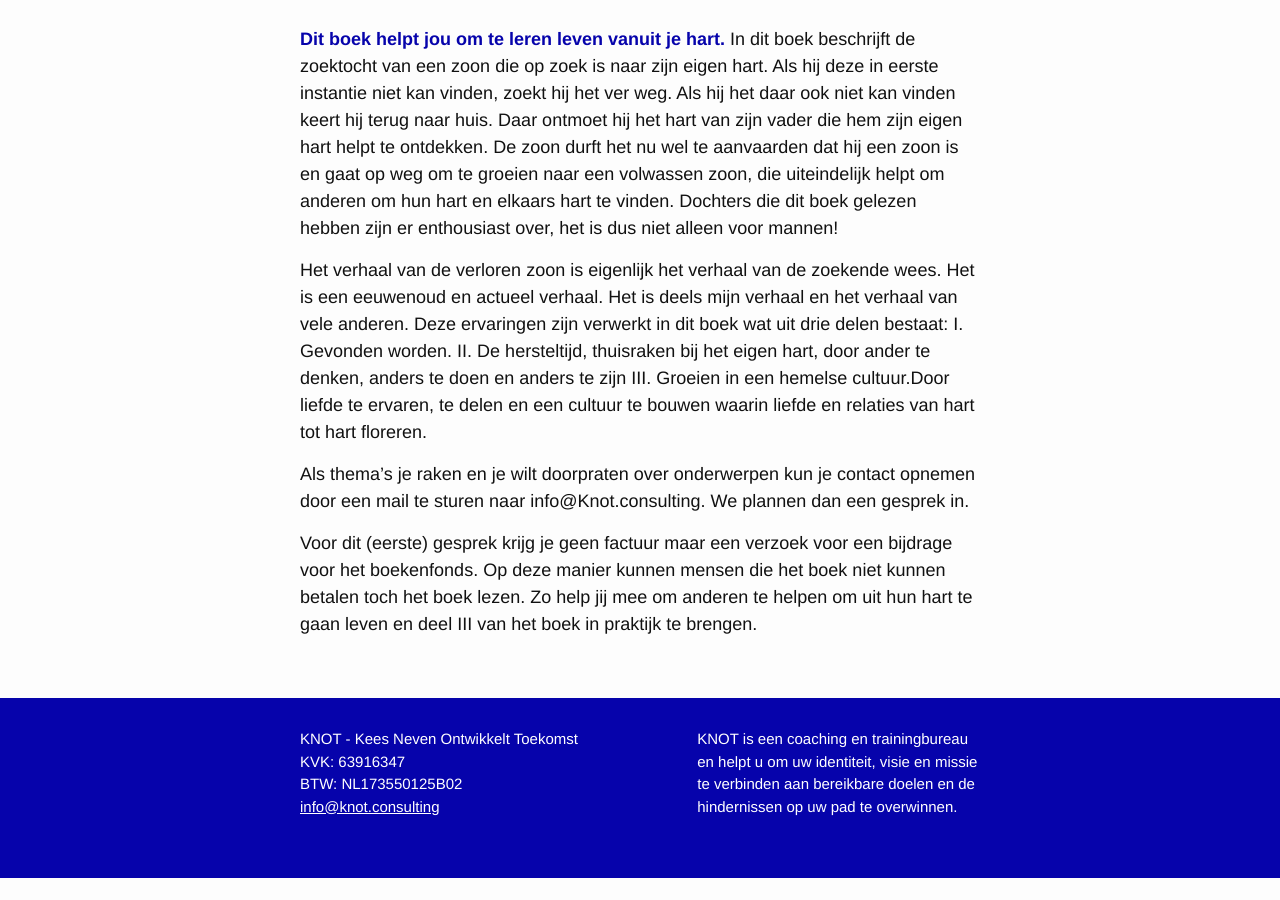
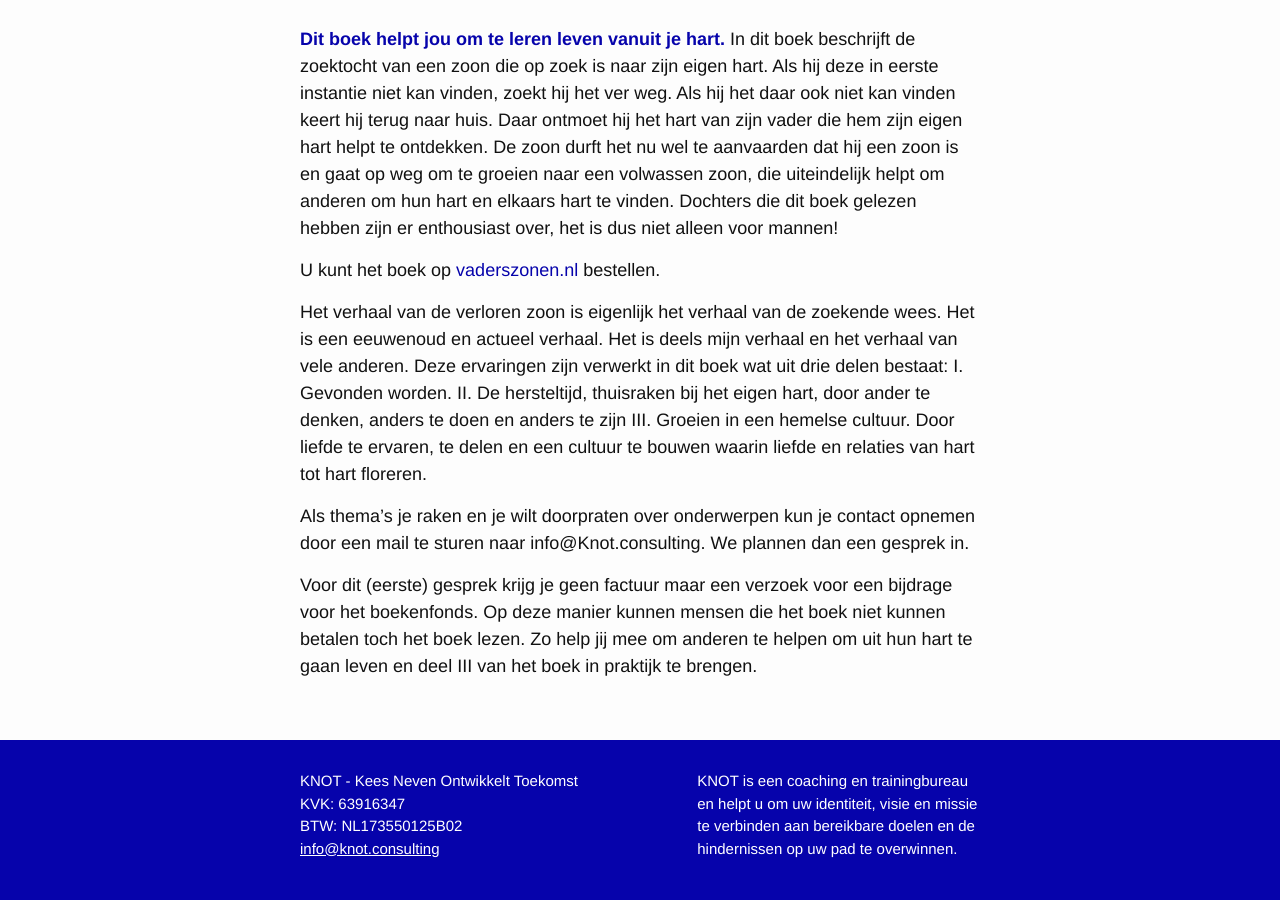
Before and after one commit to keesneven/keesneven.github.io, a Jekyll site: the page built from d_consulting.md, in a window 1280 px wide and 900 px high, scrolled down 647 px. Built offline with Jekyll 4.4.1, drawn with Linux system fonts in a browser that asks for light colours; nearby versions of some CDN libraries; before the commit the page ends 1525 px from its top, so only the background shows below that.

Commit message:
Voeg link naar boek toe

```diff
--- a/d_consulting.md
+++ b/d_consulting.md
@@ -8,10 +8,12 @@ img-path: /assets/img/bg5.jpg
 **Dit boek helpt jou om te leren leven vanuit je hart.**
 In dit boek beschrijft de zoektocht van een zoon die op zoek is naar zijn eigen hart. Als hij deze in eerste instantie niet kan vinden, zoekt hij het ver weg. Als hij het daar ook niet kan vinden keert hij terug naar huis. Daar ontmoet hij het hart van zijn vader die hem zijn eigen hart helpt te ontdekken. De zoon durft het nu wel te aanvaarden dat hij een zoon is en gaat op weg om te groeien naar een volwassen zoon, die uiteindelijk helpt om anderen om hun hart en elkaars hart te vinden. Dochters die dit boek gelezen hebben zijn er enthousiast over, het is dus niet alleen voor mannen!
 
+U kunt het boek op [vaderszonen.nl](https://vaderszonen.nl) bestellen.
+
 Het verhaal van de verloren zoon is eigenlijk het verhaal van de zoekende wees. Het is een eeuwenoud en actueel verhaal. Het is deels mijn verhaal en het verhaal van vele anderen. Deze ervaringen zijn verwerkt in dit boek wat uit drie delen bestaat:
 I. Gevonden worden.
 II. De hersteltijd, thuisraken bij het eigen hart, door ander te denken, anders te doen en anders te zijn
-III. Groeien in een hemelse cultuur.Door liefde te ervaren, te delen en een cultuur te bouwen waarin liefde en relaties van hart tot hart floreren.
+III. Groeien in een hemelse cultuur. Door liefde te ervaren, te delen en een cultuur te bouwen waarin liefde en relaties van hart tot hart floreren.
 
 Als thema's je raken en je wilt doorpraten over onderwerpen kun je contact opnemen door een mail te sturen naar info@Knot.consulting. We plannen dan een gesprek in.
 
```
